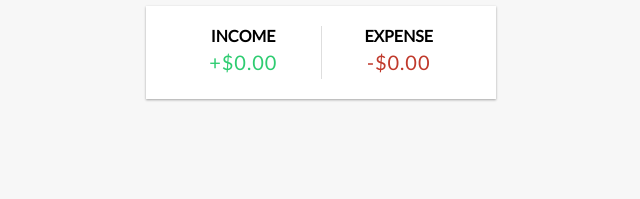
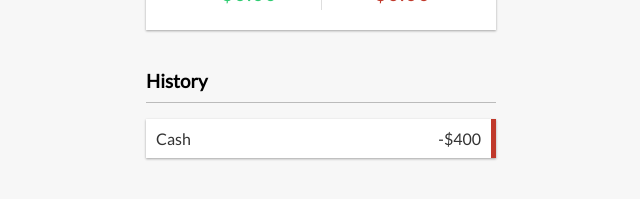
Before and after one commit to Pablofr10/expense-tracker-react, a React (Create React App) app: page / in a window 1280 px wide. Shown: the part 387-586 px from the top of the page, without its empty margins (319-959 px from the left). Built offline with nearby package versions, Linux system fonts and the light colour scheme.

Commit message:
Adfd transaction list

```diff
--- a/src/App.js
+++ b/src/App.js
@@ -2,6 +2,7 @@
 import Header from "./components/Header";
 import Balance from "./components/Balance";
 import IncomeExpenses from "./components/IncomeExpenses";
+import TransactionList from "./components/TransactionList";
 
 import "./App.css";
 
@@ -12,6 +13,7 @@
       <div className="container">
         <Balance />
         <IncomeExpenses />
+        <TransactionList />
       </div>
     </>
   );
--- /dev/null
+++ b/src/components/TransactionList.js
@@ -0,0 +1,17 @@
+import React from "react";
+
+const TransactionList = () => {
+  return (
+    <>
+      <h3>History</h3>
+      <ul id="list" class="list">
+        <li class="minus">
+          Cash <span>-$400</span>
+          <button class="delete-btn">x</button>
+        </li>
+      </ul>
+    </>
+  );
+};
+
+export default TransactionList;
```
